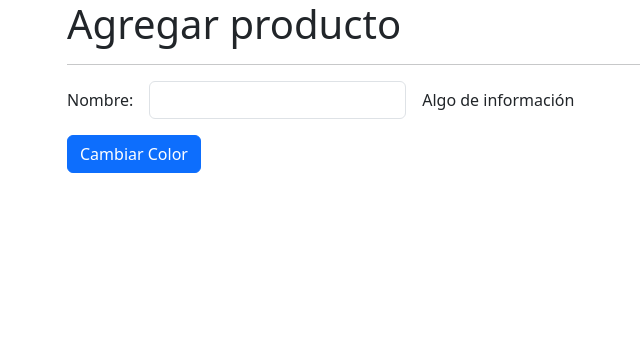
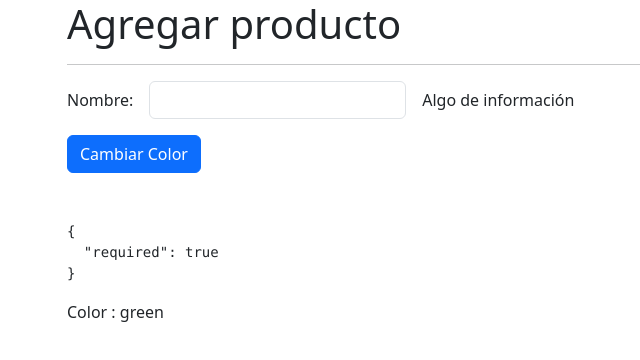
Before and after one commit to ivanroscuenca/11-directiveSignals, an Angular app: page /products/product in a window 1280 px wide. Shown: the top 360 px of the page, without its empty margins (15-655 px from the left). Built offline with nearby package versions, Linux system fonts and the light colour scheme.

Commit message:
video313

```diff
--- a/src/app/products/pages/product-page/product-page.component.html
+++ b/src/app/products/pages/product-page/product-page.component.html
@@ -2,13 +2,13 @@
 
 <hr>
 
-<form>
+<form [formGroup]="myForm">
     <div class="row g-3 align-items-center mb-3">
         <div class="col-auto">
             <label>Nombre: </label>
         </div>
         <div class="col-auto">
-            <input type="text" class="form-control">
+            <input formControlName="name" type="text" class="form-control">
         </div>
         <div class="col-auto">
             <span>Algo de información</span>
@@ -16,9 +16,12 @@
     </div>
     <div class="row">
         <div class="col">
-            <button class="btn btn-primary">
+            <button (click)="changeColor()" class="btn btn-primary">
                 Cambiar Color
             </button>
         </div>
     </div>
 </form>
+
+<pre class="mt-5">{{myForm.get('name')?.errors | json}}</pre>
+<p>Color : {{color}}</p>
--- a/src/app/products/pages/product-page/product-page.component.ts
+++ b/src/app/products/pages/product-page/product-page.component.ts
@@ -1,9 +1,30 @@
-import { Component } from '@angular/core';
+import { Component, inject } from "@angular/core";
+import { FormBuilder, FormGroup, Validators } from "@angular/forms";
 
 @Component({
-  templateUrl: './product-page.component.html',
-  styleUrls: ['./product-page.component.css']
+    templateUrl: "./product-page.component.html",
+    styleUrls: ["./product-page.component.css"],
 })
 export class ProductPageComponent {
+    //crear formulario reactivo : 2 maneras
+    //antigua inyección con constructor
+    //constructor(private fb:FormBuilder){}
 
+    //nueva forma con inject
+    private fb = inject(FormBuilder);
+
+    public color: string = "green";
+    public myForm: FormGroup = this.fb.group({
+        name: [
+            "",
+            [Validators.required, Validators.minLength(6), Validators.email],
+        ],
+    });
+
+    changeColor() {
+        const color = "#xxxxxx".replace(/x/g, (y) =>
+            ((Math.random() * 16) | 0).toString(16)
+        );
+        this.color = color;
+    }
 }
```
Also changed, not shown: src/app/products/products.module.ts (+4 -5 lines).
